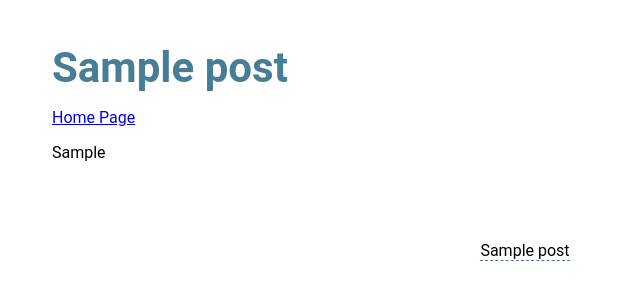
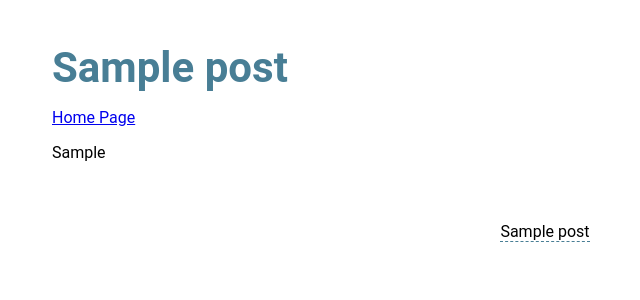
Before and after one commit to XDCoder3289/mathsbehindml, a Django app: a page that uses templates/post.html in a window 1280 px wide. Shown: the top 300 px of the page, without its empty margins (83-723 px from the left). Run offline with Django 3.2, Linux system fonts and the light colour scheme; tables that the repository leaves empty hold one stand-in row (values such as "Sample post"); some libraries are stand-ins or nearby versions.

Commit message:
Making changes to css

```diff
--- a/static/css/index.css
+++ b/static/css/index.css
@@ -79,7 +79,6 @@ footer {
 }
 .post-footer {
   list-style-type: none;
-  display: inline;
 }
 .li-post {
   margin-bottom: 8px;
```
